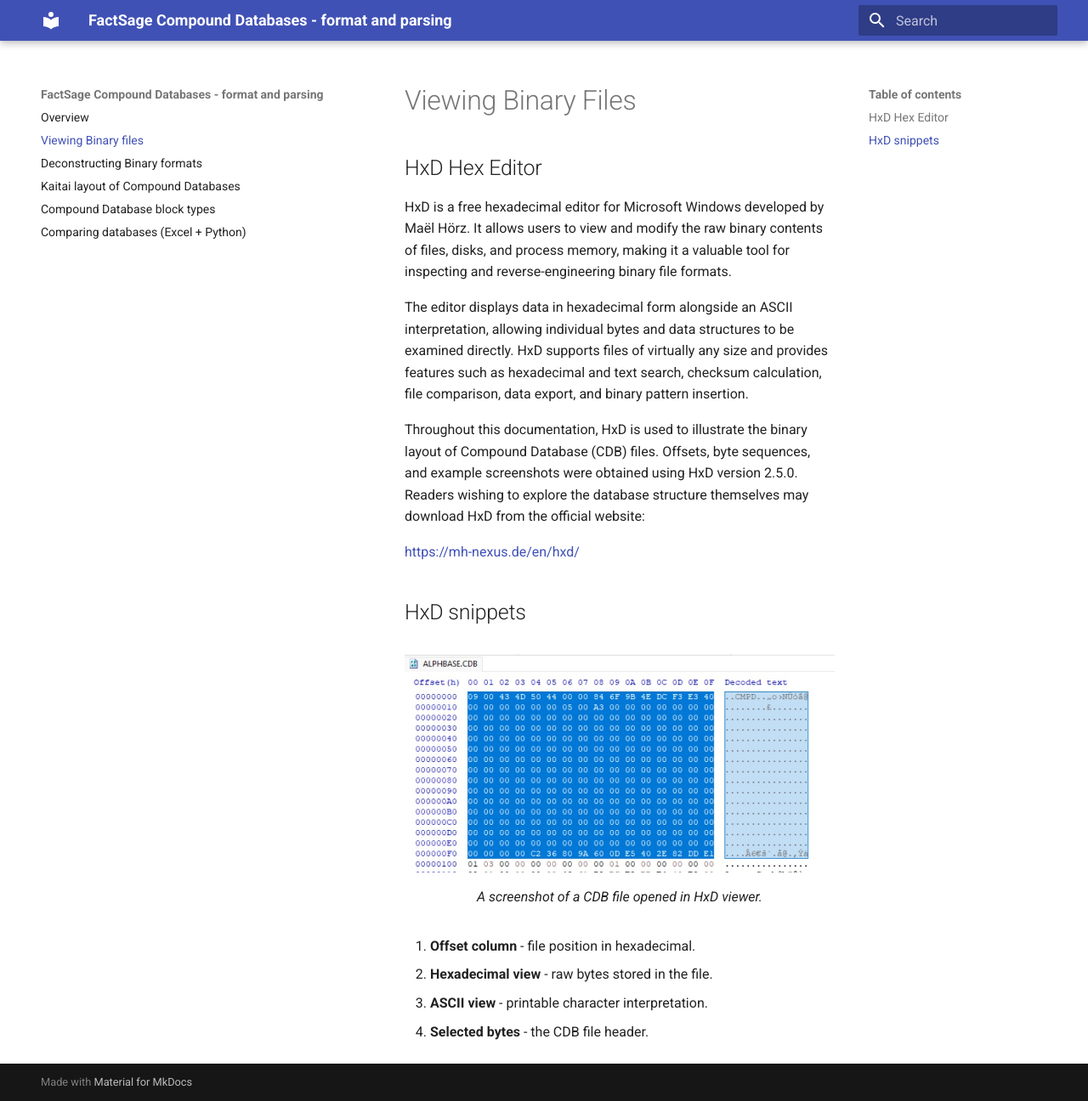
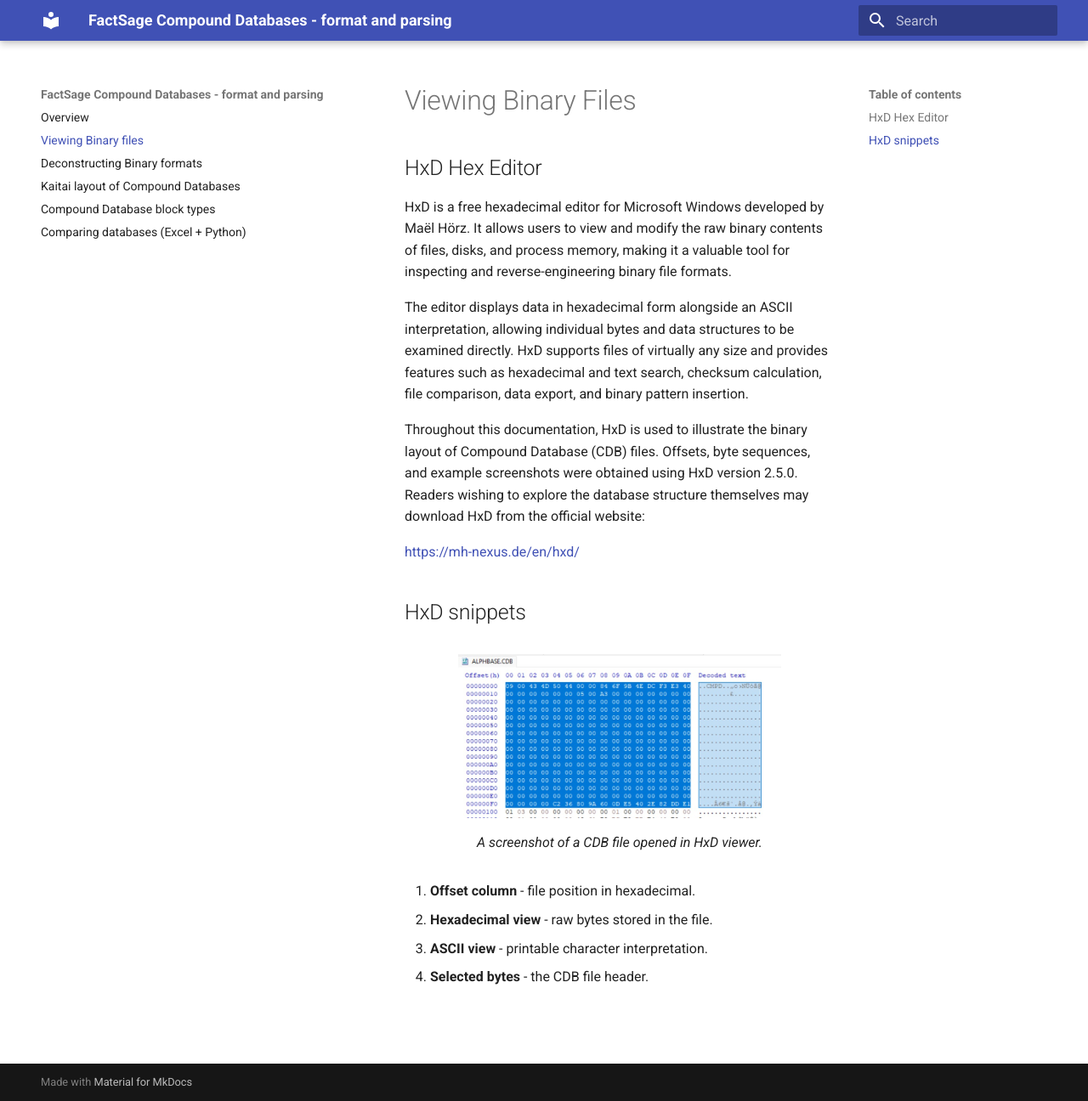
Before and after one commit to evnekdev/factsage-compound-docs, an MkDocs documentation site: the page built from docs/binary-viewing.md, in a window 1280 px wide and 1296 px high. Shown: the whole window at 85% size. Built offline with MkDocs 1.6.1 and Material for MkDocs 9.7.7, drawn with Linux system fonts in a browser that asks for light colours.

Commit message:
Update binary-viewing.md

```diff
--- a/docs/binary-viewing.md
+++ b/docs/binary-viewing.md
@@ -13,7 +13,7 @@
 ## HxD snippets
 
 <figure markdown>
-  ![HxD showing the CDB file header](images/hxd-overview.jpg)
+  ![HxD showing the CDB file header](images/hxd-overview.jpg){ width="75%" .left}
   <figcaption>A screenshot of a CDB file opened in HxD viewer. </figcaption>
 </figure>
 
```
